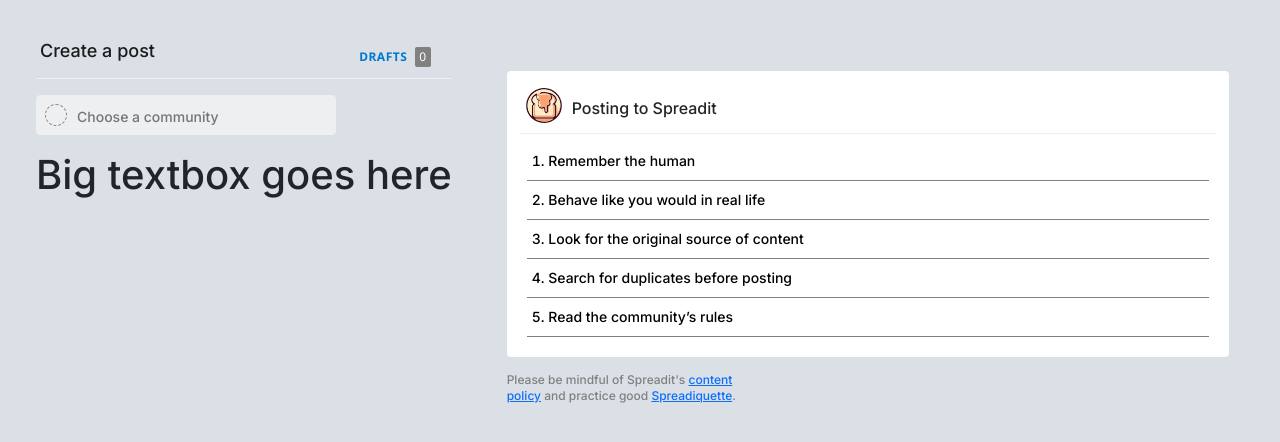
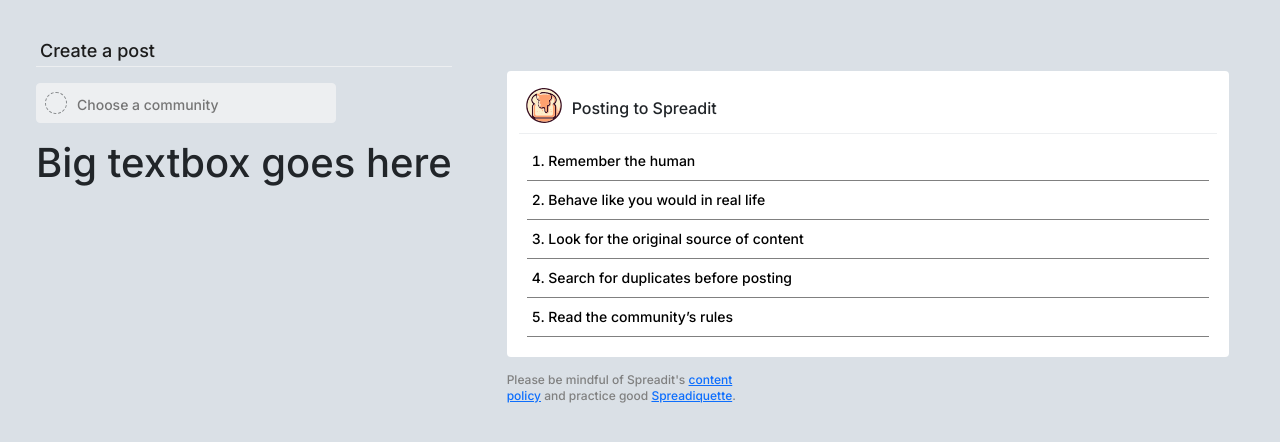
Before and after one commit to yusuffaymann/Spreadit-FE, a Next.js app: page /submit in a window 1280 px wide. Shown: the top 442 px of the page. Built offline with nearby package versions, Linux system fonts and the light colour scheme.

Commit message:
Removed the Draft button since it is exempted

```diff
--- a/src/app/submit/CreateLeftHeader.jsx
+++ b/src/app/submit/CreateLeftHeader.jsx
@@ -7,10 +7,10 @@ export default function CreateLeftHeader() {
   return (
     <div className="createLeftFlexHeader">
       <div className="createLeftFlexHeaderTitle">Create a post</div>
-      <button className="createLeftFlexHeaderButton create--buttonStyle create--buttonContent create--buttonColor">
+      {/*<button className="createLeftFlexHeaderButton create--buttonStyle create--buttonContent create--buttonColor">
         Drafts
         <span className="createLeftFlexHeaderCounter">0</span>
-      </button>
+      </button>*/}
     </div>
   );
 }
```
